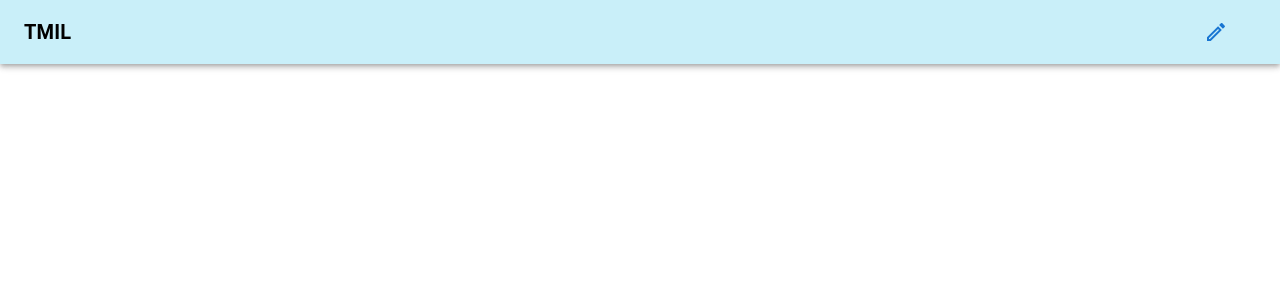
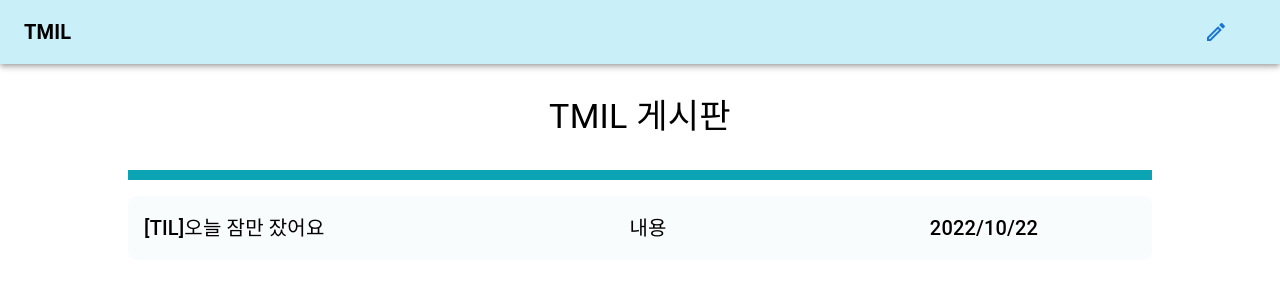
Before and after one commit to hanghae10Mini/TMIL, a React (Create React App) app: page /home in a window 1280 px wide. Before the commit this address had no page. Shown: the top 300 px of the page. Built offline with nearby package versions, Linux system fonts and the light colour scheme.

Commit message:
카드 컴포넌드 생성, import styledcomponent

```diff
--- a/package.json
+++ b/package.json
@@ -8,6 +8,7 @@
     "@emotion/styled": "^11.10.5",
     "@mui/icons-material": "^5.10.16",
     "@mui/material": "^5.10.17",
+    "@mui/system": "^5.10.17",
     "@reduxjs/toolkit": "^1.9.1",
     "@testing-library/jest-dom": "^5.16.5",
     "@testing-library/react": "^13.4.0",
--- /dev/null
+++ b/src/components/card/Card.jsx
@@ -0,0 +1,25 @@
+import React from 'react';
+import { Box, Typography } from '@mui/material';
+
+export default function Card(props) {
+  const { title, content, day } = props;
+  return (
+    <Box
+      width="100%"
+      py={2}
+      bgcolor="#F9FCFD"
+      borderRadius={2}
+      sx={{ display: 'flex', justifyContent: 'space-between', alignItems: 'center' }}
+    >
+      <Typography pl={2} sx={{ width: '33%' }} variant="h6">
+        {title}
+      </Typography>
+      <Typography sx={{ width: '33%', textAlign: 'center' }} variant="h6">
+        {content}
+      </Typography>
+      <Typography sx={{ width: '33%', textAlign: 'center' }} variant="h6">
+        {day}
+      </Typography>
+    </Box>
+  );
+}
--- a/src/pages/Home.jsx
+++ b/src/pages/Home.jsx
@@ -1,7 +1,88 @@
 import React from 'react';
 
-function Home() {
-  return <div>Home</div>;
+import { Box, Stack, Paper, Typography } from '@mui/material';
+import styled from 'styled-components';
+import Card from '../components/card/Card';
+
+// Board 필요한 데이터 =>
+export default function Home() {
+  return (
+    <Stack
+      spacing={2}
+      mt={4}
+      display="flex"
+      justifyContent="center"
+      alignItems="center"
+      flexDirection="column"
+    >
+      {/* title */}
+      <Typography variant="h4">TMIL 게시판</Typography>
+      {/* container */}
+      <Box sx={{ width: '80%' }}>
+        {/* Divider */}
+        <Box sx={{ width: '100%', height: '10px', my: 2, bgcolor: '#0AA4B5' }} />
+        {/* Card들어가는곳 */}
+        <Stack spacing={2}>
+          {/* CardItem => 컴포넌트, props ={ title, content, day(format: yyyy/mm/dd) } */}
+          <Card title="[TIL]오늘 잠만 잤어요" content="내용" day="2022/10/22" />
+          {/* <Box
+            width="100%"
+            py={2}
+            bgcolor="#F9FCFD"
+            borderRadius={2}
+            sx={{ display: 'flex', justifyContent: 'space-between', alignItems: 'center' }}
+          >
+            <Typography pl={2} sx={{ width: '33%' }} variant="h6">
+              [TIL]오늘 잠만 잤어요
+            </Typography>
+            <Typography sx={{ width: '33%', textAlign: 'center' }} variant="h6">
+              잠만보
+            </Typography>
+            <Typography sx={{ width: '33%', textAlign: 'center' }} variant="h6">
+              2023/2/21
+            </Typography>
+          </Box>
+          <Box
+            width="100%"
+            py={2}
+            bgcolor="#F9FCFD"
+            borderRadius={2}
+            sx={{ display: 'flex', justifyContent: 'space-between', alignItems: 'center' }}
+          >
+            <Typography pl={2} sx={{ width: '33%' }} variant="h6">
+              [TIL]오늘 잠만 잤어요
+            </Typography>
+            <Typography sx={{ width: '33%', textAlign: 'center' }} variant="h6">
+              잠만보
+            </Typography>
+            <Typography sx={{ width: '33%', textAlign: 'center' }} variant="h6">
+              2023/2/21
+            </Typography>
+          </Box>
+          <Box
+            width="100%"
+            py={2}
+            bgcolor="#F9FCFD"
+            borderRadius={2}
+            sx={{ display: 'flex', justifyContent: 'space-between', alignItems: 'center' }}
+          >
+            <Typography pl={2} sx={{ width: '33%' }} variant="h6">
+              [TIL]오늘 잠만 잤어요
+            </Typography>
+            <Typography sx={{ width: '33%', textAlign: 'center' }} variant="h6">
+              잠만보
+            </Typography>
+            <Typography sx={{ width: '33%', textAlign: 'center' }} variant="h6">
+              2023/2/21
+            </Typography>
+          </Box> */}
+        </Stack>
+      </Box>
+    </Stack>
+  );
 }
 
-export default Home;
+const Item = styled(Paper)(({ theme }) => ({
+  textAlign: 'center',
+  display: 'flex',
+}));
--- a/src/shared/Router.jsx
+++ b/src/shared/Router.jsx
@@ -11,7 +11,7 @@ function Router() {
     <BrowserRouter>
       <Topbar />
       <Routes>
-        <Route path="/" element={<Home />} />
+        <Route path="/home" element={<Home />} />
         <Route path="/create" element={<Create />} />
         <Route path="/update" element={<Update />} />
         <Route path="details" element={<Details />} />
```
Also changed, not shown: 2 other files (tests, documents, lock files or other folders).
